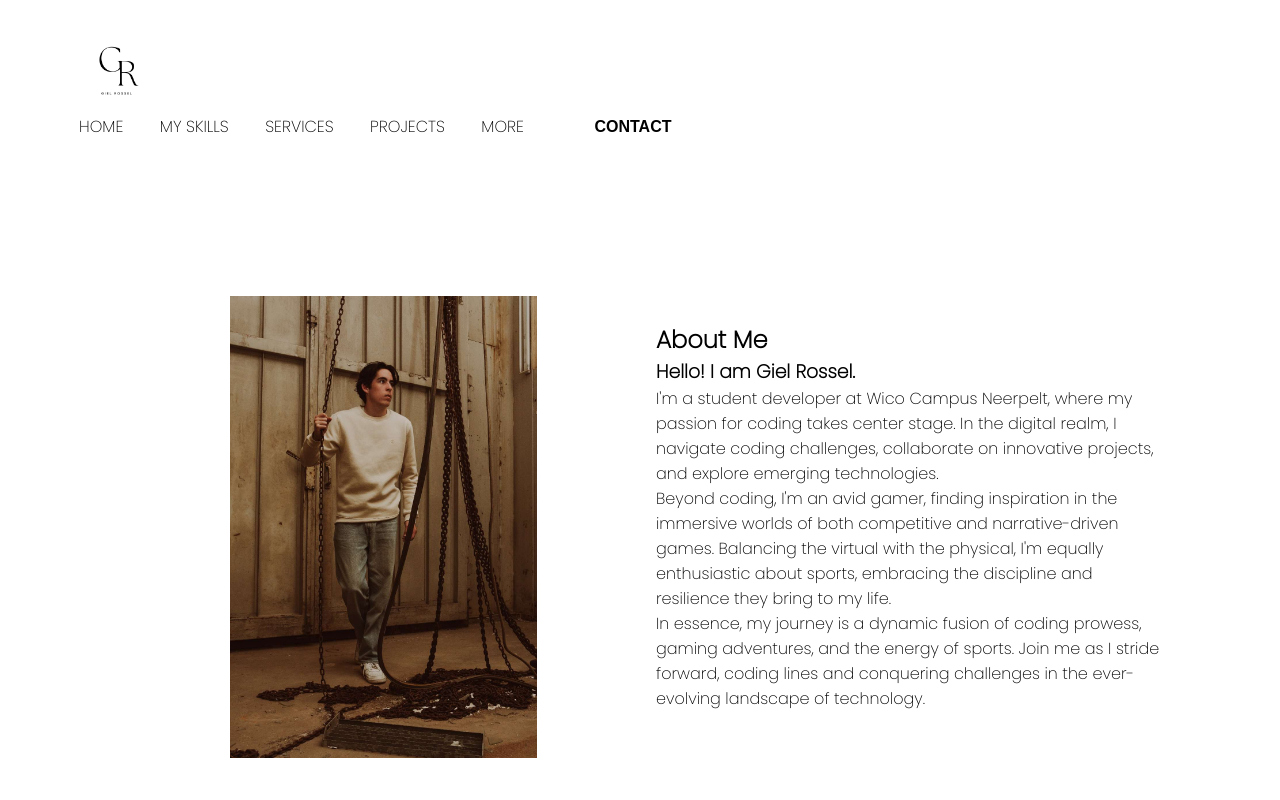
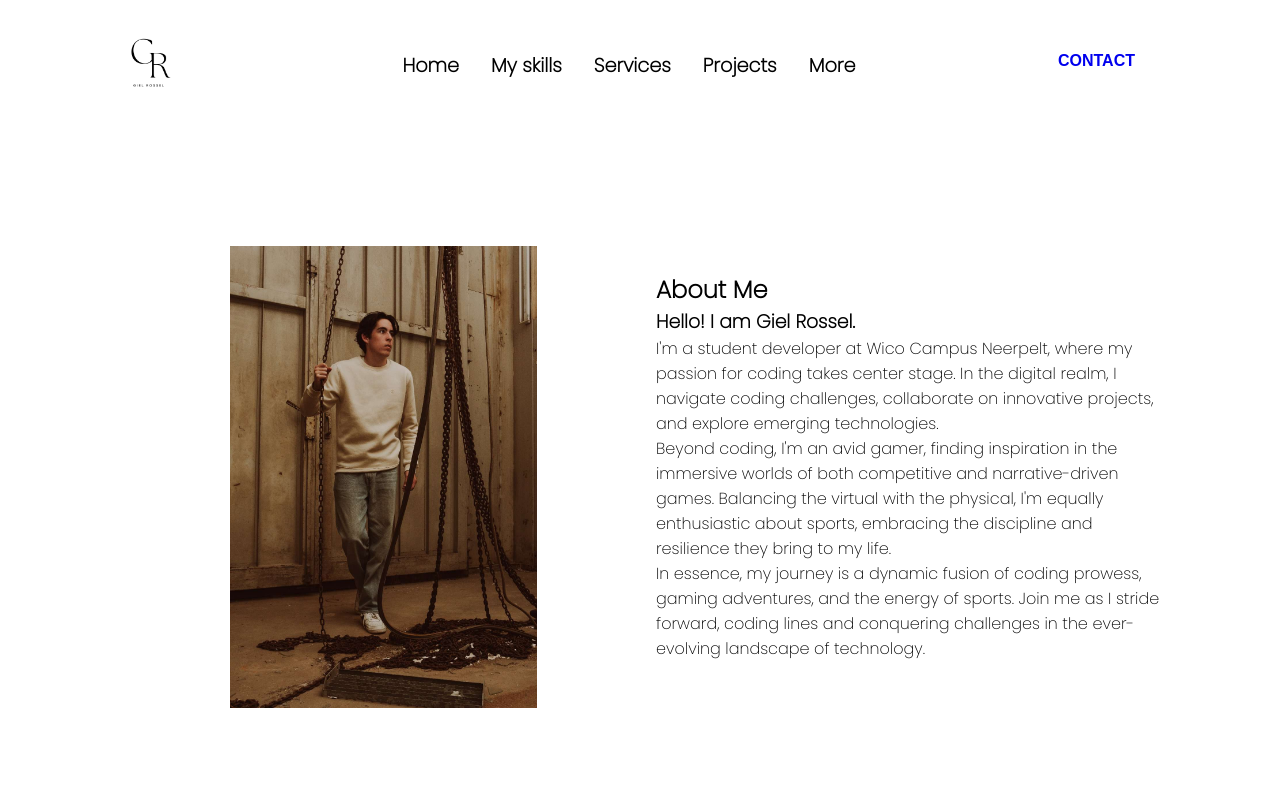
Before and after one commit to Zert007/portfolio, a plain HTML site: page frontend/index.html in a window 1280 px wide. Shown: the top 800 px of the page. Drawn offline with Linux system fonts and the light colour scheme.

Commit message:
Css Tweaks to make it responsive

```diff
--- a/frontend/index.html
+++ b/frontend/index.html
@@ -10,30 +10,34 @@
     <link rel="preconnect" href="https://fonts.gstatic.com" crossorigin>
     <link href="https://fonts.googleapis.com/css2?family=Lato:wght@100;400;700&family=Poppins:wght@200&display=swap" rel="stylesheet">
     <link href="https://fonts.googleapis.com/css2?family=Poppins:wght@200&display=swap" rel="stylesheet">
+    <script src="responsive.js"></script>
     <title>Portfolio</title>
 </head>
-<body>
 <header>
     <div class="container">
       <nav class="flex items-centre justify-between">
-            <div class="left flex justify-right">
+          <div class="left flex justfiy-right">
           <div class="logo">
             <img src="./images/logog.png" width="75px" alt="logo">
           </div>
-                <div style="vertical-align: auto;">
+          <div class="hamburger" id="navburger">
+            ☰
+          </div>
+        </div>
+        <div class="nav-links">
           <a href="index.html">Home</a>
           <a href="skills.html">My skills</a>
           <a href="#">Services</a>
-                    <a href="projects.html">Projects</a>
-                    <a href="http://100.100.10.20:3000/index.html">More</a>
-                    <a href="contact.html">
+          <a href="projects.html">Projects</a></li>
+          <a href="#">More</a>
+        </div>
+          <a href="contact.html"><div class="right" href="contact.html">
             <button class="btn btn-primary"> Contact</button>
-                    </a>
-                </div>
-            </div>
+          </div></a>
       </nav>
     </div>
   </header>
+<body>
 
 <section class="about">
     <div class="container flex items-centre">
--- a/frontend/skills.css
+++ b/frontend/skills.css
@@ -22,25 +22,6 @@ header {
     background-color: var(--bgDark);
     clip-path: polygon(0 0, 100% 0, 100% 100%, 73% 94%, 0 100%);
     padding: 1rem 0;
-}
-
-header nav {
-    display: flex;
-    justify-content: space-between;
-    align-items: center;
-    padding: 1.5rem 2rem;
-}
-
-header nav .left a {
-    color: var(--white);
-    text-decoration: none;
-    margin-right: 2rem;
-    text-transform: uppercase;
-    transition: all .2s ease;
-}
-
-header nav .left a:hover {
-    color: var(--primary);
 }
 
 .hero {
@@ -154,19 +135,6 @@ header nav .left a:hover {
     }
 }
 
-@media (max-width: 768px) {
-    header nav {
-        flex-direction: column;
-        text-align: center;
-    }
-    header nav .left a {
-        display: block;
-        margin-bottom: 1rem;
-    }
-    .hero .right h1 {
-        font-size: 3rem;
-    }
-}
 
 @media (max-width: 480px) {
     .hero .right h1 {
@@ -181,52 +149,74 @@ header nav .left a:hover {
     }
 }
 
+/* Navigatie */
 
-/* Default: Hide nav-links for small screens */
-.nav-links {
+#navburger {
     display: none;
-    flex-direction: column;
-    position: absolute;
-    top: 60px; /* Adjust depending on your header height */
-    left: 0;
-    width: 100%;
-    background-color: var(--bgDark);
-    padding: 10px 0;
-    text-align: center;
 }
 
-/* Show menu when active */
-.nav-links.active {
+/* Navigatiebalk standaard styling */
+header nav {
     display: flex;
+    justify-content: space-between;
+    align-items: center;
+    padding: 1.5rem 2rem;
+    background-color: rgb(255, 255, 255); /* Zorgt voor een duidelijke achtergrond */
 }
 
-/* Hamburger Styling */
-.hamburger {
-    display: none;
-    font-size: 2rem;
-    cursor: pointer;
-    color: var(--white);
+/* Navigatielinks styling */
+.nav-links {
+    display: flex; /* Zorgt ervoor dat links naast elkaar staan */
+    gap: 2rem; /* Voegt ruimte toe tussen de links */
+    list-style: none;
 }
 
-/* Show hamburger on smaller screens */
-@media screen and (max-width: 768px) {
-    .hamburger {
+/* Stijl de navigatielinks */
+.nav-links a {
+    color: rgb(0, 0, 0); /* Zorgt ervoor dat de links zichtbaar zijn */
+    text-decoration: none;
+    font-size: 1.2rem;
+    font-weight: bold;
+    transition: color 0.3s ease-in-out;
+}
+
+/* Hover-effect */
+.nav-links a:hover {
+    color: var(--primary);
+}
+
+/* Mobile Menu - Alleen tonen op kleine schermen */
+@media (max-width: 768px) {
+    #navburger {
         display: block;
+        font-size: 2rem;
+        cursor: pointer;
+        color: rgb(0, 0, 0);
+        position: absolute;
+        right: 20px;
+        top: 20px;
     }
 
     .nav-links {
         display: none;
         flex-direction: column;
+        background-color: var(--bgDark);
         position: absolute;
-        top: 70px; /* Adjust if needed */
+        top: 60px;
         left: 0;
         width: 100%;
-        background-color: var(--bgDark);
-        padding: 10px 0;
         text-align: center;
+        padding: 1rem 0;
+        z-index: 500;
     }
 
     .nav-links.active {
-        display: flex;
+        display: flex; /* Toon het menu als het actief is */
+        position: relative;
+        padding-bottom: 50px;
+        z-index: 100000;
+    }
+    #contactp{
+        display: none;
     }
 }
--- a/frontend/style.css
+++ b/frontend/style.css
@@ -28,6 +28,7 @@ body {
   flex-direction: column;
   align-items: center;
   text-align: center;
+  z-index: 200;
   flex: 1 1 calc(33.33% - 30px); /* Makes sure it wraps on smaller screens */
   min-width: 150px; /* Prevents it from getting too small */
 }
--- a/frontend/styleindex.css
+++ b/frontend/styleindex.css
@@ -291,15 +291,55 @@ section.about .right {
 
 }
 
-/* Navigatie */
 
-/* Verberg het menu standaard op kleine schermen */
+/* Navigatie menu */
+
+#navburger {
+    display: none;
+}
+
+/* Navigatiebalk standaard styling */
+header nav {
+    display: flex;
+    justify-content: space-between;
+    align-items: center;
+    padding: 1.5rem 2rem;
+    background-color: rgb(255, 255, 255); /* Zorgt voor een duidelijke achtergrond */
+}
+
+/* Navigatielinks styling */
 .nav-links {
-    display: flex;
+    display: flex; /* Zorgt ervoor dat links naast elkaar staan */
+    gap: 2rem; /* Voegt ruimte toe tussen de links */
     list-style: none;
 }
 
+/* Stijl de navigatielinks */
+.nav-links a {
+    color: rgb(0, 0, 0); /* Zorgt ervoor dat de links zichtbaar zijn */
+    text-decoration: none;
+    font-size: 1.2rem;
+    font-weight: bold;
+    transition: color 0.3s ease-in-out;
+}
+
+/* Hover-effect */
+.nav-links a:hover {
+    color: var(--primary);
+}
+
+/* Mobile Menu - Alleen tonen op kleine schermen */
 @media (max-width: 768px) {
+    #navburger {
+        display: block;
+        font-size: 2rem;
+        cursor: pointer;
+        color: rgb(0, 0, 0);
+        position: absolute;
+        right: 20px;
+        top: 20px;
+    }
+
     .nav-links {
         display: none;
         flex-direction: column;
@@ -310,25 +350,16 @@ section.about .right {
         width: 100%;
         text-align: center;
         padding: 1rem 0;
+        z-index: 500;
     }
 
     .nav-links.active {
         display: flex; /* Toon het menu als het actief is */
-        min-height: auto;
+        position: relative;
+        padding-bottom: 50px;
+        z-index: 100000;
     }
-
-    .nav-links a {
-        display: block;
-        padding: 1rem;
-    }
-
-    .hamburger {
-        display: block;
-        font-size: 2rem;
-        cursor: pointer;
-        color: var(--white);
-        position: absolute;
-        right: 20px;
-        top: 20px;
+    #contactp{
+        display: none;
     }
 }
```
Also changed, not shown: frontend/projects.html (+13 -8 lines), frontend/skills.html (+1 -1 lines). Lines whose indentation alone changed are shown as unchanged.
